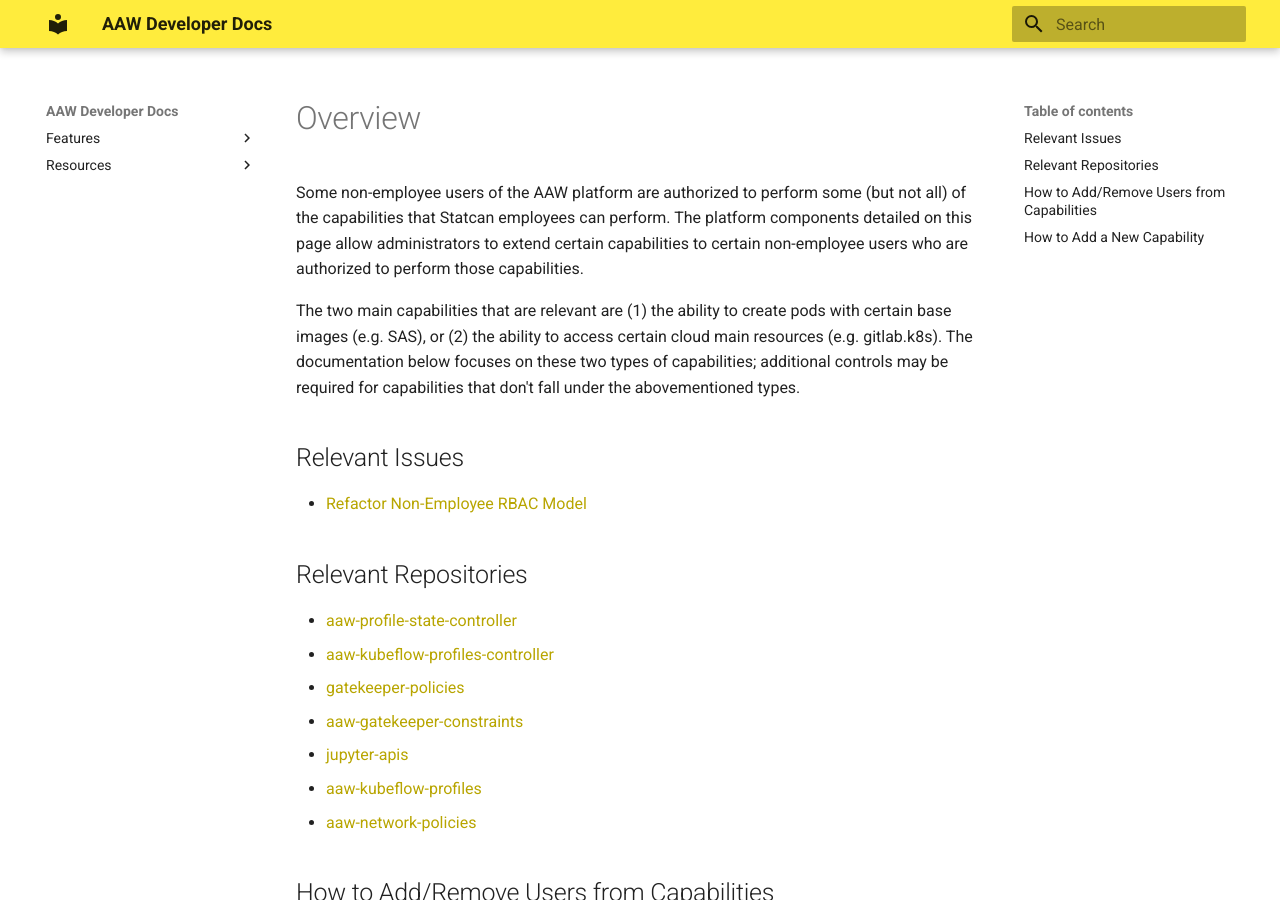
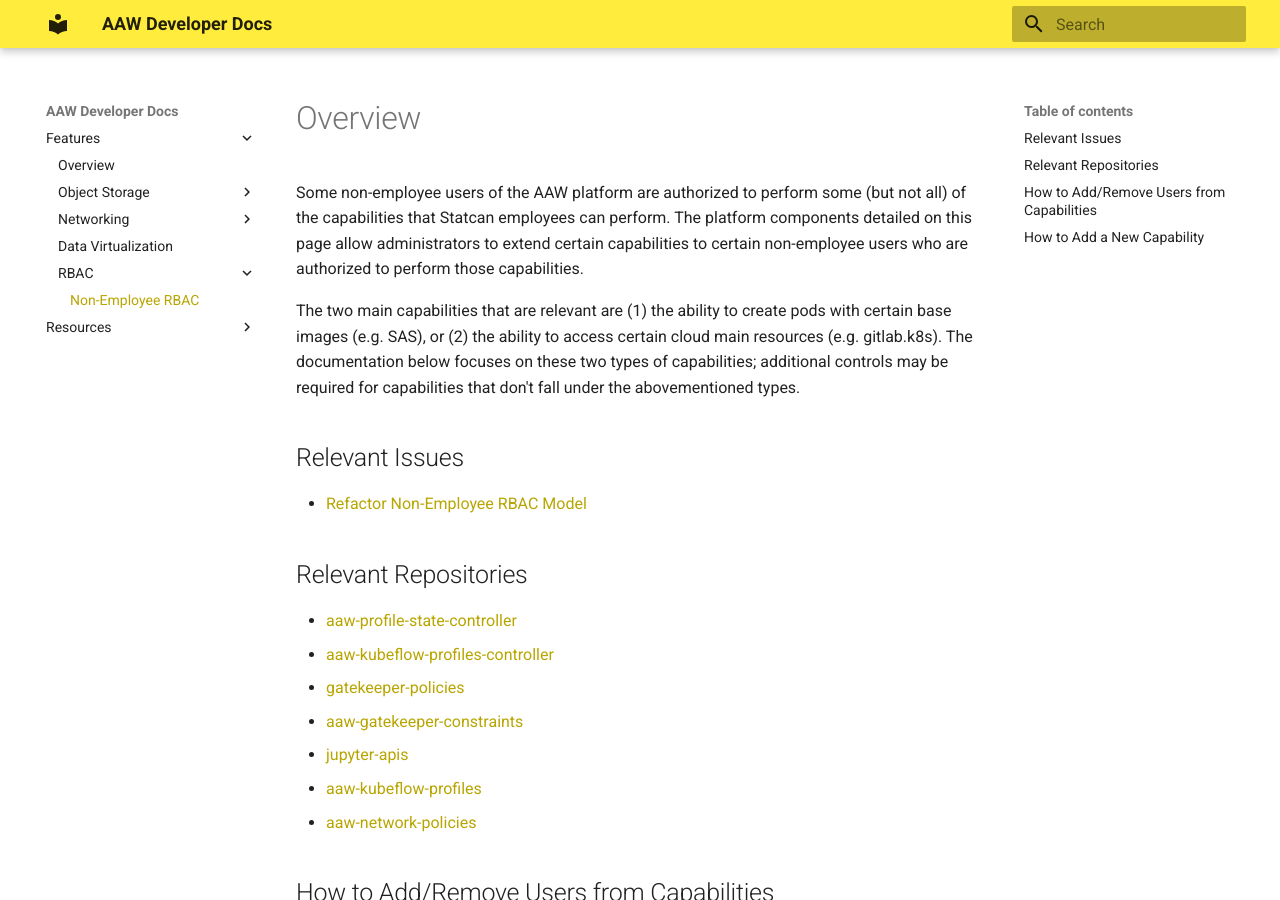
Before and after one commit to StatCan/aaw-developer-docs, an MkDocs documentation site: the page built from docs/features/rbac/non-employee-rbac.md, in a window 1280 px wide and 900 px high. Built offline with MkDocs 1.6.1 and Material for MkDocs 9.7.7, drawn with Linux system fonts in a browser that asks for light colours.

Commit message:
fix(mkdocs.yml): index page

```diff
--- a/mkdocs.yml
+++ b/mkdocs.yml
@@ -16,7 +16,7 @@ nav:
       - Cloud Main Connectivity: features/networking/cloud-main-connectivity.md
     - Data Virtualization: features/data-virtualization/trino.md
     - RBAC:
-      - Non-Employee RBAC: non-employee-rbac.md
+      - Non-Employee RBAC: features/rbac/non-employee-rbac.md
   - Resources:
     - Overview: resources/index.md
     - Developer Tools: developer-tools.md
```
